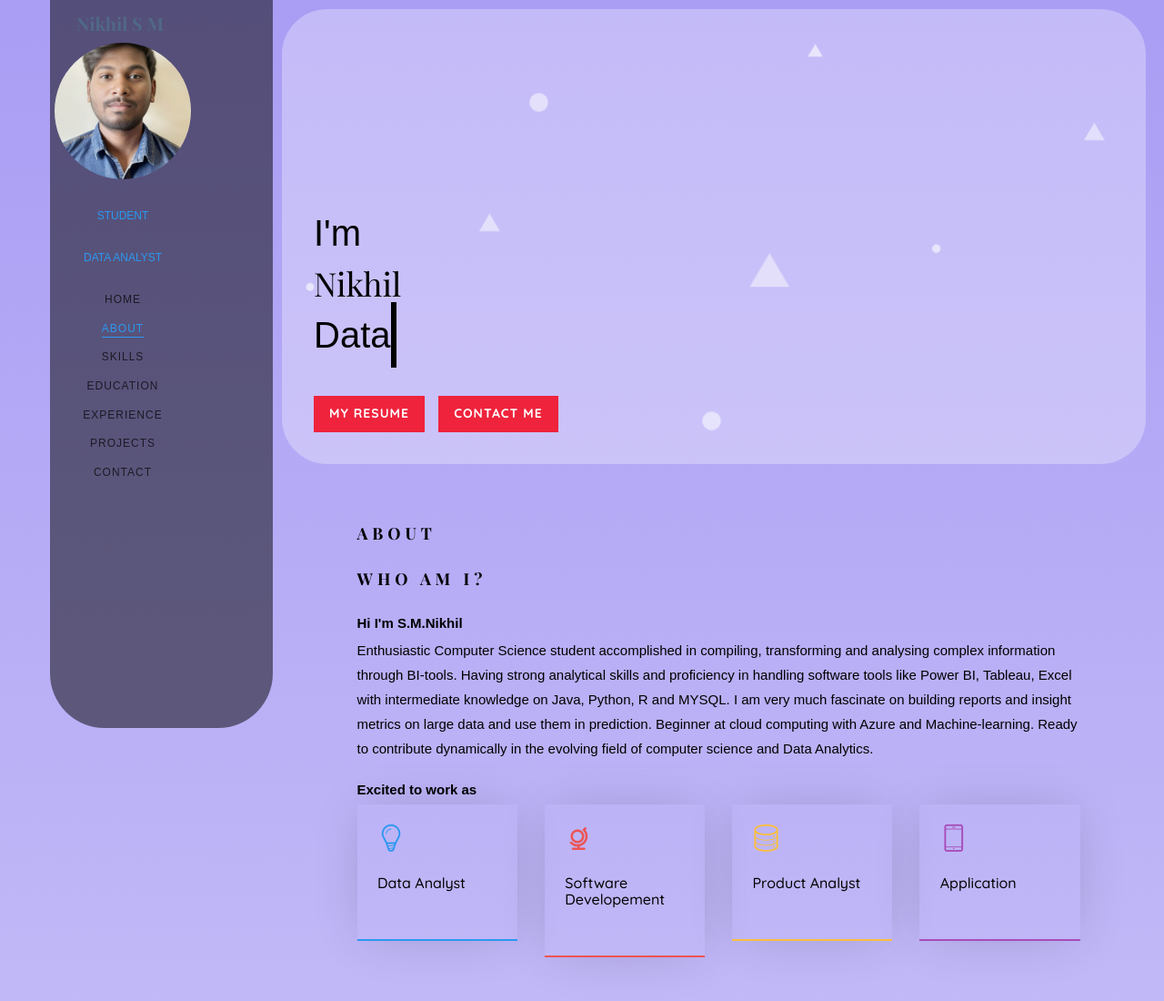
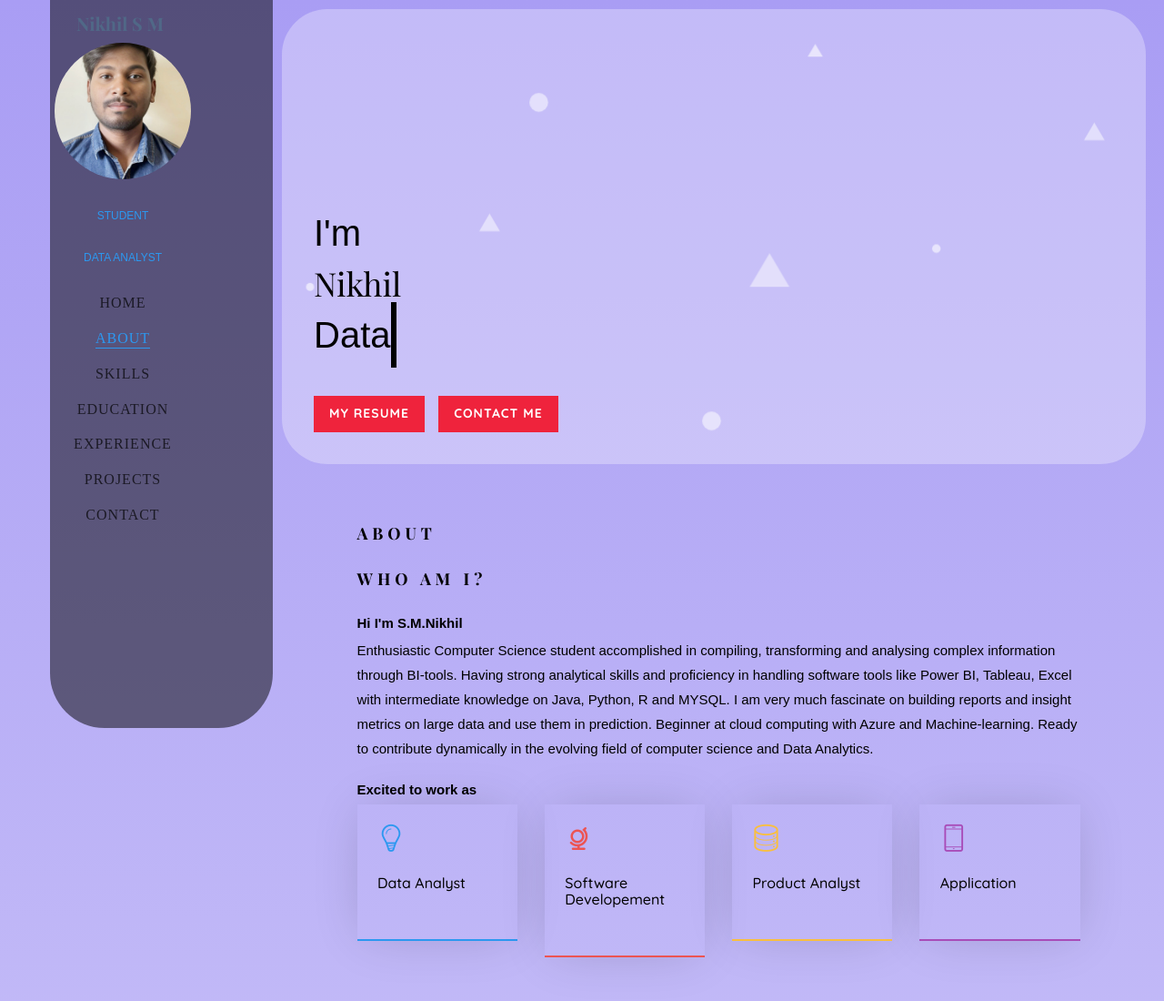
Before and after one commit to nikhil150821/My_portfolio, a plain HTML site: page index.html in a window 1280 px wide. Shown: the top 1100 px of the page at 91% size. Drawn offline with nearby package versions, Linux system fonts and the light colour scheme; files whose address does not match are found by name; a web font is replaced by a local one.

Commit message:
Update style.css

```diff
--- a/css/style.css
+++ b/css/style.css
@@ -205,7 +205,7 @@ figure {
         margin: 0 0 10px 0;
         padding: 0;
         list-style: none;
-        font-size: 12px;
+        font-size: 16px;
         font-weight: 500;
         text-transform: uppercase;
         letter-spacing: 1px; }
@@ -214,7 +214,7 @@ figure {
           text-decoration: none;
           position: relative;
           padding: 10px 0;
-          font-family: "Cursive", Arial, sans-serif;
+          font-family: "Cursive";
           -webkit-transition: 0.3s;
           -o-transition: 0.3s;
           transition: 0.3s; }
```
